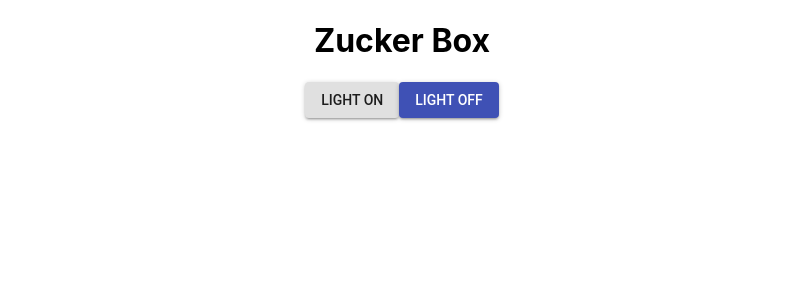
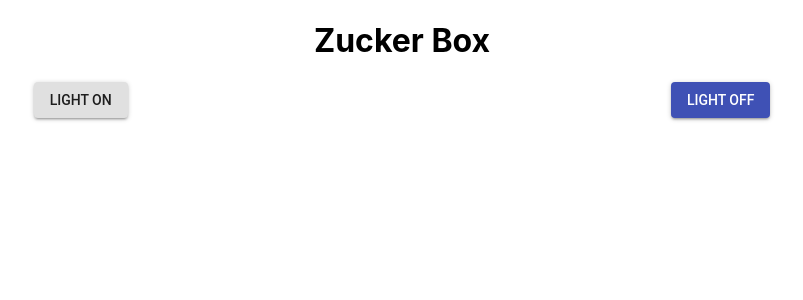
Before and after one commit to luuniem/zucker-box, a React (Create React App) app: page / in a window 1280 px wide. Shown: the top 300 px of the page, without its empty margins (238-1041 px from the left). Built offline with nearby package versions, Linux system fonts and the light colour scheme; no server answers.

Commit message:
add styles

```diff
--- a/src/components/LightSwitch/LightSwitch.jsx
+++ b/src/components/LightSwitch/LightSwitch.jsx
@@ -1,5 +1,6 @@
 import React from "react";
 import Button from "@material-ui/core/Button";
+import "./LightSwitch.scss";
 
 const LightSwitch = props => {
   const { lightSwitch, lightSwitchOff } = props;
--- a/src/components/LightSwitch/LightSwitch.scss
+++ b/src/components/LightSwitch/LightSwitch.scss
@@ -1,4 +1,4 @@
 .flex-box {
   display: flex;
-  justify-content: space-between;
+  justify-content: space-around;
 }
```
